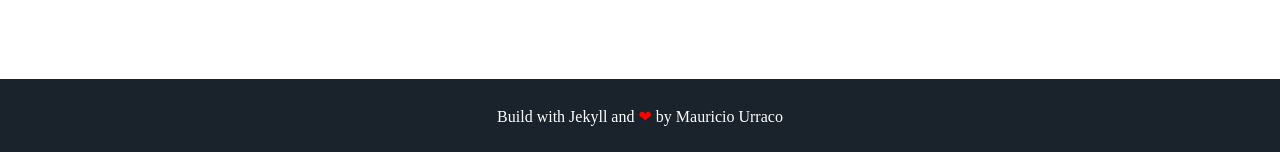
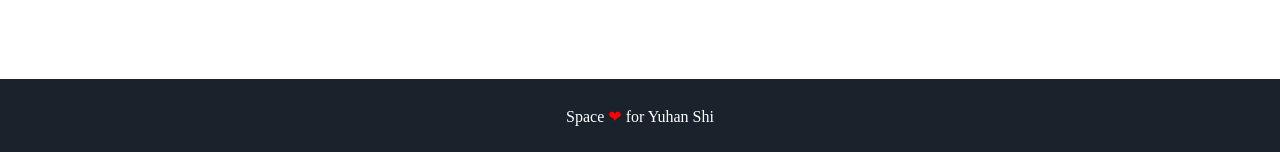
Before and after one commit to missystem/missyshi, a Jekyll site: the page built from index.html, in a window 1280 px wide. Shown: the part 1546-1698 px from the top of the page. Built offline with Jekyll 4.4.1, drawn with Linux system fonts in a browser that asks for light colours; some web fonts are replaced.

Commit message:
Update footer.html

```diff
--- a/_includes/footer.html
+++ b/_includes/footer.html
@@ -1,6 +1,6 @@
 <footer class="footer">
     <!-- <p>&copy; {{ site.username }}</p> -->
-    <p>Build with Jekyll and <span class="love">❤</span> by <a href="https://github.com/murraco">Mauricio Urraco</a></p>
+    <p> Space <span class="love">❤</span> for <a href="https://github.com/missystem">Yuhan Shi</a></p>
 </footer>
 <script src="//cdn.jsdelivr.net/particles.js/2.0.0/particles.min.js"></script>
 <script src="{{ '/assets/js/sweet-scroll.min.js' | prepend: site.baseurl }}"></script>
```
